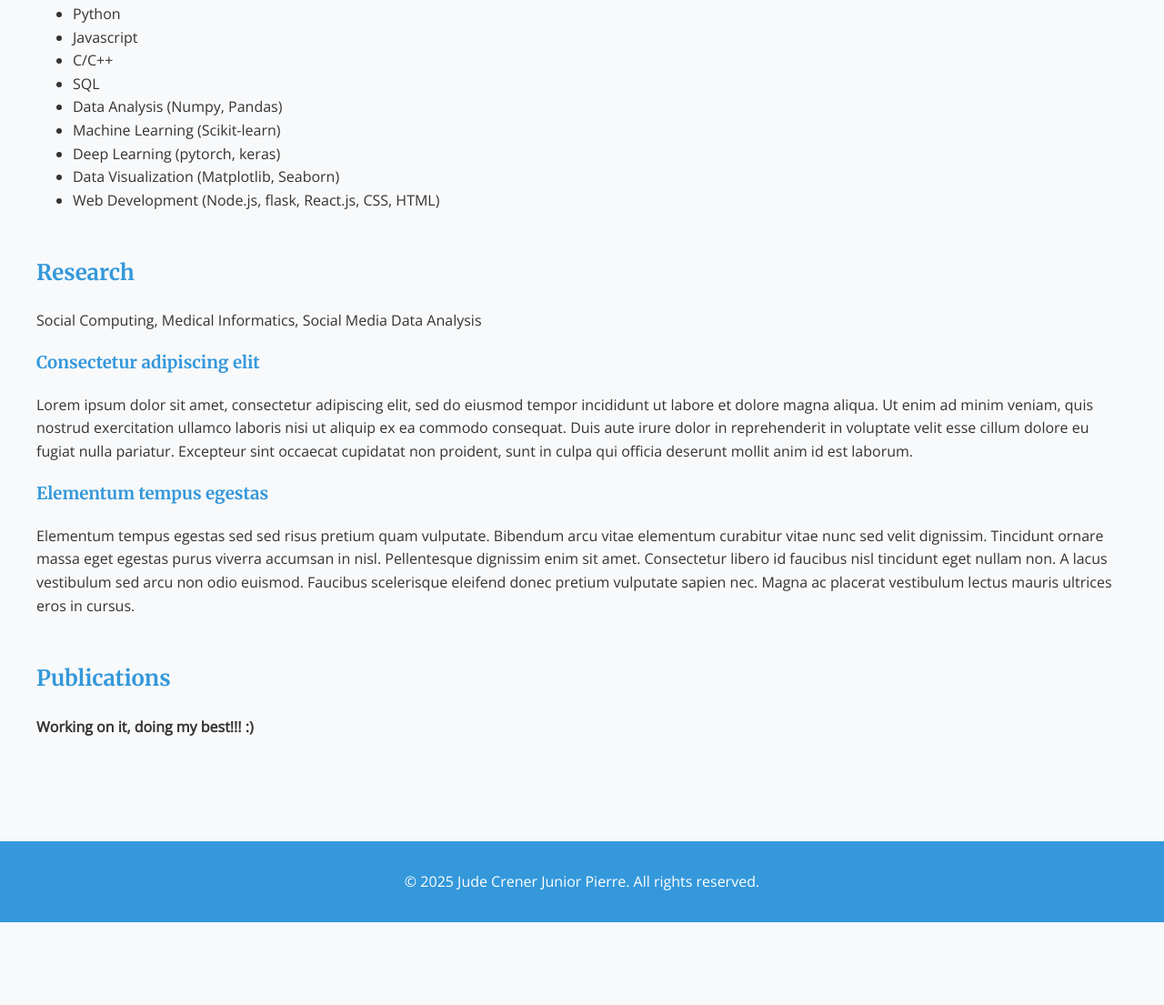
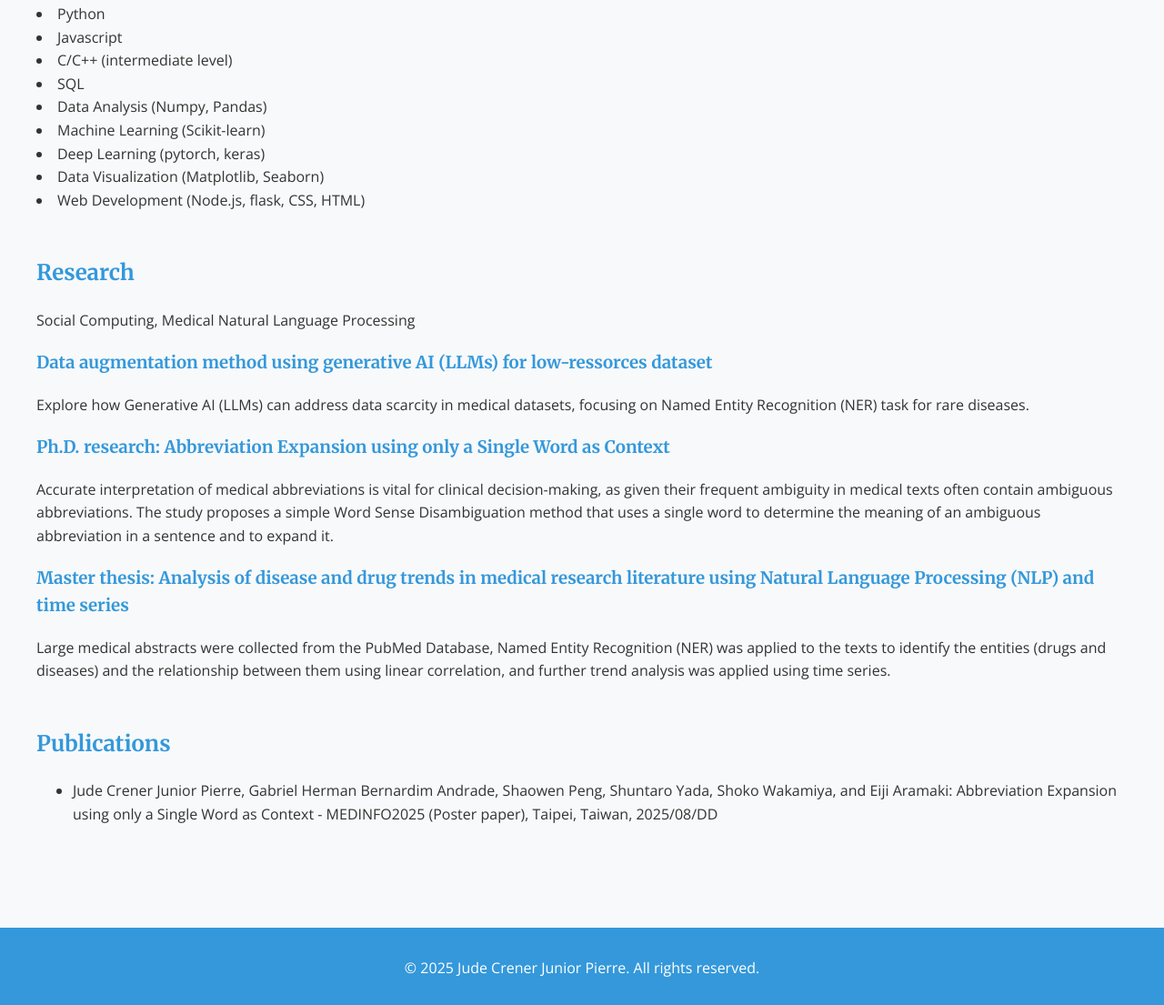
Before and after one commit to Jude-P24/portfolio, a plain HTML site: page index.html in a window 1280 px wide. Shown: the part 2029-3134 px from the top of the page at 91% size. Before the commit the page ends 3043 px from the top, so only its background shows below. Drawn offline with nearby package versions, Linux system fonts and the light colour scheme.

Commit message:
updated publication, and research section

```diff
--- a/data/profile.json
+++ b/data/profile.json
@@ -2,7 +2,7 @@
     "name": "Jude Crener Junior Pierre",
     "title": "",
     "tagline": "",
-    "biography": "I am a PhD candidate at Nara Institute of Science and Technology (NAIST), specializing in Natural Language Processing (NLP), a subfield of Artificial Intelligence (AI), Machine Learning (ML), and Deep Learning (DL). My research focuses on applying NLP techniques to medical data, aiming to retrieve meaningful insights and solve societal problems.",
+    "biography": "I am a PhD candidate at Nara Institute of Science and Technology (NAIST), specializing in Natural Language Processing (NLP). My research focuses on applying NLP techniques to medical data, aiming to retrieve meaningful insights and solve societal problems. In my free time, I enjoy reading, listening to music, playing soccer, and watching Japanese anime.",
     "education": [{
             "degree": "PhD in Information Engineering",
             "institution": "Nara Institute of Science and Technology (NAIST)",
@@ -47,27 +47,31 @@
     "skills": [
         "Python",
         "Javascript",
-        "C/C++",
+        "C/C++ (intermediate level)",
         "SQL",
         "Data Analysis (Numpy, Pandas)",
         "Machine Learning (Scikit-learn)",
         "Deep Learning (pytorch, keras)",
         "Data Visualization (Matplotlib, Seaborn)",
-        "Web Development (Node.js, flask,  React.js, CSS, HTML)"
+        "Web Development (Node.js, flask, CSS, HTML)"
     ],
     "researchInterests": [
         "Social Computing",
-        "Medical Informatics",
-        "Social Media Data Analysis"
+        "Medical Natural Language Processing"
     ],
     "currentProjects": [{
-        "title": "Consectetur adipiscing elit",
-        "description": "Lorem ipsum dolor sit amet, consectetur adipiscing elit, sed do eiusmod tempor incididunt ut labore et dolore magna aliqua. Ut enim ad minim veniam, quis nostrud exercitation ullamco laboris nisi ut aliquip ex ea commodo consequat. Duis aute irure dolor in reprehenderit in voluptate velit esse cillum dolore eu fugiat nulla pariatur. Excepteur sint occaecat cupidatat non proident, sunt in culpa qui officia deserunt mollit anim id est laborum."
+        "title": "Data augmentation method using generative AI (LLMs) for low-ressorces dataset",
+        "description": "Explore how Generative AI (LLMs) can address data scarcity in medical datasets, focusing on Named Entity Recognition (NER) task for rare diseases."
     }],
     "pastProjects": [{
-        "title": "Elementum tempus egestas",
-        "description": "Elementum tempus egestas sed sed risus pretium quam vulputate. Bibendum arcu vitae elementum curabitur vitae nunc sed velit dignissim. Tincidunt ornare massa eget egestas purus viverra accumsan in nisl. Pellentesque dignissim enim sit amet. Consectetur libero id faucibus nisl tincidunt eget nullam non. A lacus vestibulum sed arcu non odio euismod. Faucibus scelerisque eleifend donec pretium vulputate sapien nec. Magna ac placerat vestibulum lectus mauris ultrices eros in cursus. "
-    }],
+            "title": "Ph.D. research: Abbreviation Expansion using only a Single Word as Context",
+            "description": "Accurate interpretation of medical abbreviations is vital for clinical decision-making, as given their frequent ambiguity in medical texts often contain ambiguous   abbreviations. The study proposes a simple Word Sense Disambiguation method that uses a single word to determine the meaning of an ambiguous abbreviation in a sentence and to expand it."
+        },
+        {
+            "title": "Master thesis: Analysis of disease and drug trends in medical research literature using Natural Language Processing (NLP) and time series",
+            "description": "Large medical abstracts were collected from the PubMed Database, Named Entity Recognition (NER) was applied to the texts to identify the entities (drugs and diseases) and the relationship between them using linear correlation, and further trend analysis was applied using time series. "
+        }
+    ],
     "publications": [{
         "title": "",
         "authors": " ",
@@ -78,10 +82,10 @@
         "pages": " "
     }],
     "conferences": [{
-        "title": "",
-        "conference": "",
-        "location": "",
-        "date": ""
+        "title": "Jude Crener Junior Pierre, Gabriel Herman Bernardim Andrade, Shaowen Peng, Shuntaro Yada, Shoko Wakamiya, and Eiji Aramaki: Abbreviation Expansion using only a Single Word as Context",
+        "conference": "MEDINFO2025 (Poster paper)",
+        "location": "Taipei, Taiwan",
+        "date": "2025/08/DD"
     }],
     "blogPosts": [{
         "title": "The Future of Personalized Medicine: How AI is Reshaping Healthcare",
--- a/index.html
+++ b/index.html
@@ -43,16 +43,16 @@
                     </div>
                 </div>
                 <div class="social-icons">
-                    <a href="https://linkedin.com/in/yourprofile" target="_blank" aria-label="LinkedIn Profile">
+                    <a href="https://www.linkedin.com/in/jude-crener-junior-pierre-60b174153/" target="_blank" aria-label="LinkedIn Profile">
                         <i class="fab fa-linkedin"></i>
                     </a>
-                    <a href="https://github.com/yourusername" target="_blank" aria-label="GitHub Profile">
+                    <a href="https://github.com/Jude-P24" target="_blank" aria-label="GitHub Profile">
                         <i class="fab fa-github"></i>
                     </a>
                 </div>
             </div>
             <!--<p>Exploring Genomics with Computational Precision</p>-->
-            <img width="20%" src="images/jude-profile.jpeg" alt="Dr. Emily Carter">
+            <img width="20%" src="images/jude-profile.jpeg" alt="Picture of Jude Crener Junior Pierre">
         </section>
 
         <br>
@@ -80,9 +80,8 @@
 
         <section id="publications">
             <h2>Publications</h2>
-            <h4>Working on it, doing my best!!! :)</h4>
-            <!--<div id="journal-papers"></div>
-            <div id="conference-presentations"></div>-->
+            <div id="journal-papers"></div>
+            <div id="conference-presentations"></div>
         </section>
 
         <!-- <section id="blog">
--- a/js/main.js
+++ b/js/main.js
@@ -17,19 +17,19 @@ function populateContent(data) {
     document.getElementById('education').innerHTML = data.education.map(edu => `
         <div>
             <h3>${edu.degree}</h3>
-            <p>${edu.institution}, ${edu.year}</p>
+            <p><li>${edu.institution}, ${edu.year}</li></p>
         </div>
     `).join('');
 
     document.getElementById('work-experience').innerHTML = data.experience.map(exp => `
         <div>
             <h3>${exp.role}</h3>
-            <p>${exp.company}, ${exp.duration}</p>
-            <p>${exp.description}</p>
+            <p><li>${exp.company}, ${exp.duration}</li></p>
+            <p><ul><li>${exp.description}</li></ul></p>
         </div>
     `).join('');
 
-    document.getElementById('skills').innerHTML = `<ul>${data.skills.map(skill => `<li>${skill}</li>`).join('')}</ul>`;
+    document.getElementById('skills').innerHTML = `${data.skills.map(skill => `<li>${skill}</li>`).join('')}`;
 
     document.getElementById('research-interests').innerHTML = `<p>${data.researchInterests.join(', ')}</p>`;
 
@@ -47,15 +47,15 @@ function populateContent(data) {
         </div>
     `).join('');
 
-    document.getElementById('journal-papers').innerHTML = data.publications.map(pub => `
-        <div>
-            <p>${pub.authors}. (${pub.year}). ${pub.title}. ${pub.journal}, ${pub.volume}(${pub.issue}), ${pub.pages}.</p>
-        </div>
-    `).join('');
+    // document.getElementById('journal-papers').innerHTML = data.publications.map(pub => `
+    //     <div>
+    //         <p>${pub.authors}. (${pub.year}). ${pub.title}. ${pub.journal}, ${pub.volume}(${pub.issue}), ${pub.pages}.</p>
+    //     </div>
+    // `).join('');
 
     document.getElementById('conference-presentations').innerHTML = data.conferences.map(conf => `
         <div>
-            <p>${conf.title} - ${conf.conference}, ${conf.location}, ${conf.date}</p>
+            <p><ul><li>${conf.title} - ${conf.conference}, ${conf.location}, ${conf.date}</li></ul></p>
         </div>
     `).join('');
 
```
Also changed, not shown: 2 other files.
